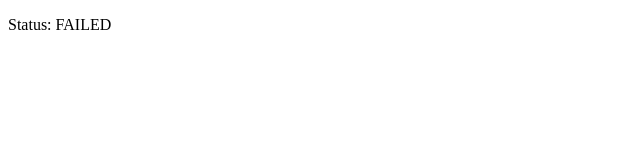
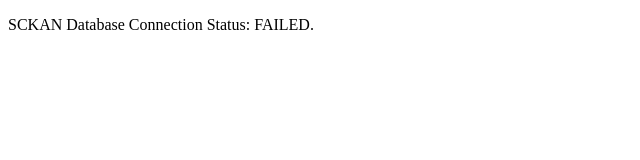
Before and after one commit to smtifahim/SCKAN-Apps, a plain HTML site: page sckan-explorer/status.html in a window 1280 px wide. Shown: the whole page, without its empty margins (0-640 px from the left). Drawn offline with Linux system fonts and the light colour scheme; no server answers.

Commit message:
added SCKAN version info and query

```diff
--- a/sckan-explorer/js/sparql-query-texts.js
+++ b/sckan-explorer/js/sparql-query-texts.js
@@ -181,3 +181,17 @@ WHERE
 }
 ORDER BY ?Neuron_IRI ?V1 ?V2
 LIMIT 100000`
+
+const sckan_version_info =
+`prefix build: <http://uri.interlex.org/tgbugs/uris/readable/build/>
+prefix buildid: <http://uri.interlex.org/tgbugs/uris/readable/build/id/>
+prefix owl: <http://www.w3.org/2002/07/owl#>
+prefix rdfs: <http://www.w3.org/2000/01/rdf-schema#>
+prefix xsd: <http://www.w3.org/2001/XMLSchema#>
+
+Select ?sckan_version
+WHERE
+{
+    build:prov a owl:NamedIndividual;
+              build:date ?sckan_version;
+}`
--- a/sckan-explorer/status.html
+++ b/sckan-explorer/status.html
@@ -3,73 +3,40 @@
 <head>
   <script src="./js/stardog.js"></script>
   <script src="./js/stardog-db-query.js"></script>
+  <script src="./js/sparql-query-texts.js"></script>
   <title>Stardog SCKAN Database Status</title>
 </head>
 <body>
-  <p id="statusMessage"> Status: Retreiving data from Stardog NPO. Please wait for a moment... </p>
+  <p id="statusMessage"> SCKAN Database Connection Status: Retreiving data from Stardog NPO. Please wait for a moment... </p>
 
   <script>
     const db_test = 'NPO';
-    const test_query =
-    `# Using the following query to test if the NPO database is returning query results.
-     # QUERY: This query is for loading the locations for sckan explorer's auto-complete text input.
-     # The query returns all the connected anatomical locations along with their synonyms based on the
-     # locational phenotype relations on the  NPO neuron types.
-      PREFIX owl: <http://www.w3.org/2002/07/owl#>
-      PREFIX rdfs: <http://www.w3.org/2000/01/rdf-schema#>
-      PREFIX rdf: <http://www.w3.org/1999/02/22-rdf-syntax-ns#>
-      PREFIX partOf: <http://purl.obolibrary.org/obo/BFO_0000050>
-      PREFIX ilxtr: <http://uri.interlex.org/tgbugs/uris/readable/>
+    const test_query = sckan_version_info;
 
-      SELECT DISTINCT ?Connection_Type ?Location_IRI ?Location_Label
-      {
-          #FILTER (lcase(?Location_Label) = 'nodose ganglion')
-          ?Neuron_ID ?Connection_Type ?Location_IRI.
-          ?Connection_Type rdfs:subPropertyOf+ ilxtr:hasConnectedLocation.
-          ?Neuron_ID ilxtr:hasSomaLocation ?s;
-                    (ilxtr:hasAxonTerminalLocation | ilxtr:hasAxonSensoryLocation) ?x.
-
-          # Consider rdfs:label or any of the synonyms for the Location_Label for the UI autocomplete search.
-          ?Location_IRI (rdfs:label | NIFRID:synonym | oboInOwl:hasExactSynonym) ?Location_Label.
-      }
-      ORDER BY ?Neuron_ID  DESC(?Location_ID) ?Location_Label
-      LIMIT 10`
-
-
-    async function runStardogQuery()
+   async function runStardogQuery()
     {
+      var message = "SCKAN Database Connection Status: ";
       try
       {
           var queryResults = await executeDBQuery(conn, db_test, test_query);
           if (queryResults.length > 0)
           {
-            setStatusMessage(true);
-          }
-          else
-          {
-            setStatusMessage(false);
+           var sckan_version = "SCKAN Version: " + queryResults[0].sckan_version.value;
+           setStatusMessage( message + "SUCCESS. ", sckan_version);
           }
       }
       catch (error)
       {
         console.error(error);
-        setStatusMessage(false);
+        setStatusMessage( message + "FAILED. ", "" );
       }
     }
 
     // Function to set the status message based on success or failure
-    function setStatusMessage(isSuccessful)
+    function setStatusMessage(status, message)
     {
       const statusMessageElement = document.getElementById("statusMessage");
-
-      if (isSuccessful)
-      {
-        statusMessageElement.textContent = "Status: SUCCESS";
-      }
-      else
-      {
-        statusMessageElement.textContent = "Status: FAILED";
-      }
+      statusMessageElement.textContent = status + " " + message;
     }
 
     // Call this function when the page is loaded
```
Also changed, not shown: sckan-explorer/index.html (+19 -1 lines).
